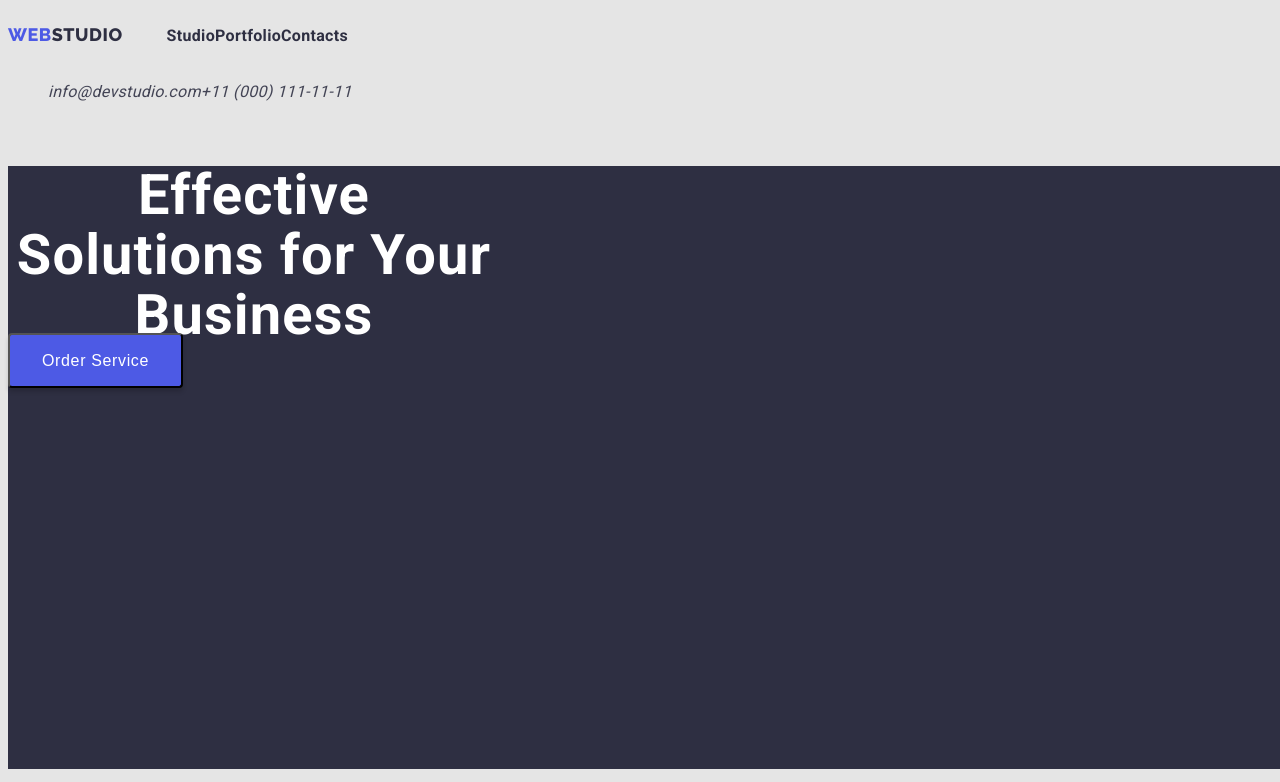
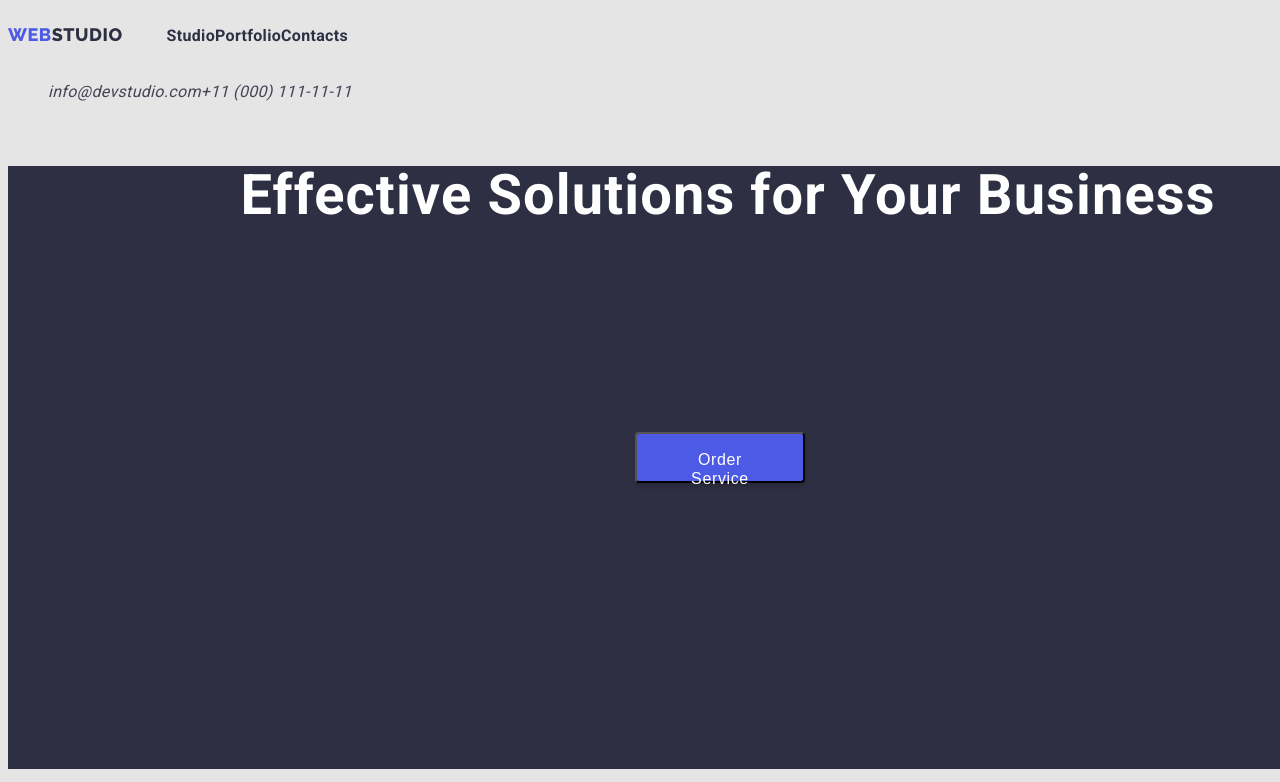
Before and after one commit to andrey0629/goit-markup-hw-02, a plain HTML site: page index.html in a window 1280 px wide. Shown: the top 782 px of the page. Drawn offline with Linux system fonts and the light colour scheme.

Commit message:
ДЗ-02, 01

```diff
--- a/css/styles.css
+++ b/css/styles.css
@@ -124,8 +124,6 @@ body {
     text-align: center;
     letter-spacing: 0.02em;
     color: #ffffff;
-    width: 492px;
-    height: 120px;
 }
 
 .button-primary {
@@ -141,6 +139,14 @@ body {
     padding: 16px 32px;
     margin: auto;
     gap: 10px;
+    display: flex;
+    flex-direction: row;
+    align-items: flex-start;
+    position: absolute;
+    width: 170px;
+    height: 51px;
+    left: 635px;
+    top: 432px;
 }
 
 .button-primary:hover {
@@ -155,7 +161,7 @@ body {
 
 /*sections*/
 .features h2,
-.what-are-we-doing h2
+.what-are-we-doing h2,
 .our-team h2 {
     font-weight: 600;
     font-size: 36px;
```
